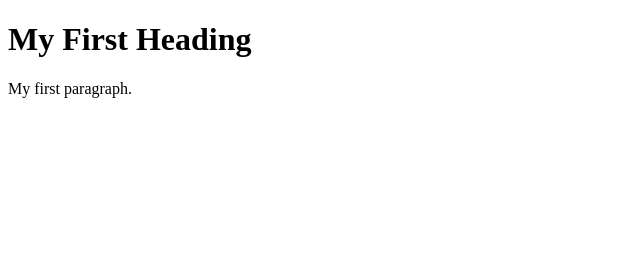
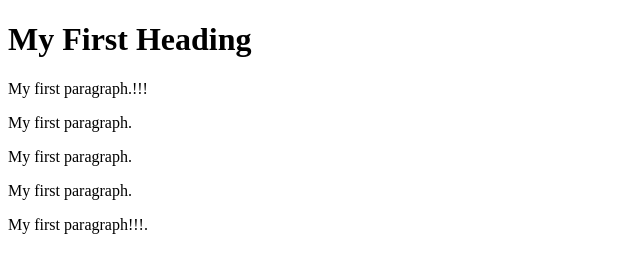
Before and after one commit to ronenm123/git_project1, a plain HTML site: page index.html in a window 1280 px wide. Shown: the whole page, without its empty margins (0-640 px from the left). Drawn offline with Linux system fonts and the light colour scheme.

Commit message:
new-branch

```diff
--- a/index.html
+++ b/index.html
@@ -4,7 +4,11 @@
 <body>
 
     <h1>My First Heading</h1>
+    <p>My first paragraph.!!!</p>
     <p>My first paragraph.</p>
+    <p>My first paragraph.</p>
+    <p>My first paragraph.</p>
+    <p>My first paragraph!!!.</p>
 
 </body>
 
```
